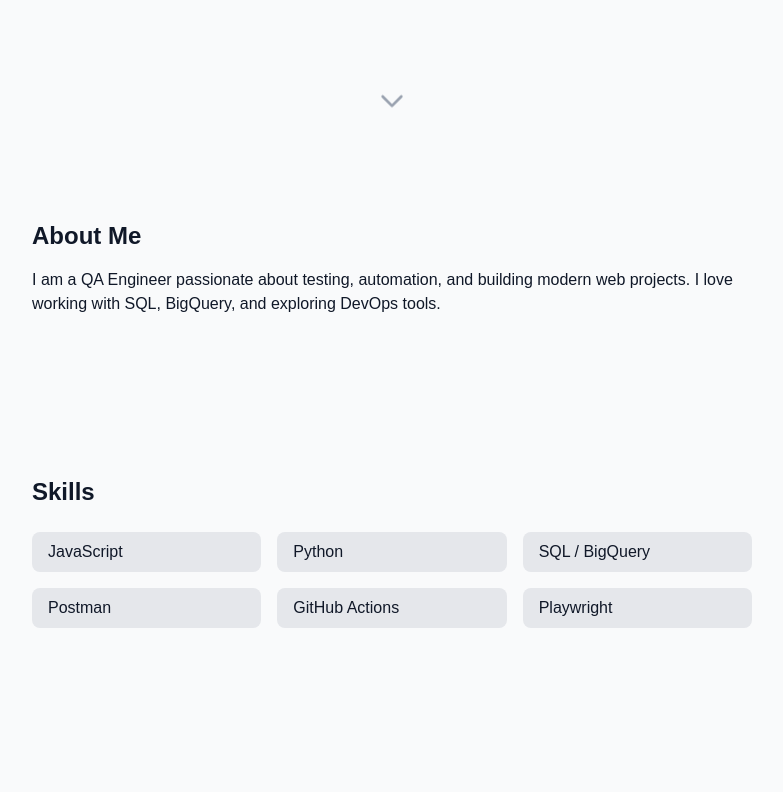
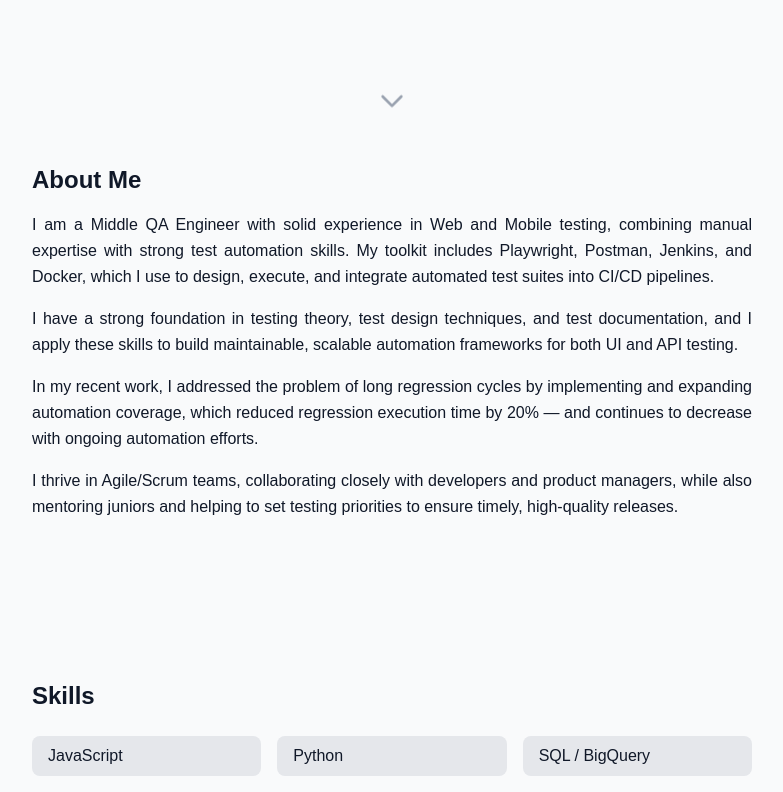
Before and after one commit to kosherenkov/next-portfolio-site, a Next.js app: page / in a window 1280 px wide. Shown: the part 660-1452 px from the top of the page, without its empty margins (248-1031 px from the left). Built offline with nearby package versions, Linux system fonts and the light colour scheme.

Commit message:
PORT-6: update text in About me section

```diff
--- a/src/app/page.tsx
+++ b/src/app/page.tsx
@@ -37,20 +37,33 @@ export default function Home() {
       </section>
 
       {/* Down arrow for scroll hint (always visible below Hero) */}
-  <div className="pointer-events-none z-40 absolute left-1/2 -translate-x-1/2 bottom-4">
-    <svg width="32" height="32" fill="none" stroke="currentColor" strokeWidth="2" viewBox="0 0 24 24" className="animate-bounce text-gray-400 dark:text-gray-200">
+  <a
+    href="#about"
+    className="z-40 absolute left-1/2 -translate-x-1/2 bottom-4 cursor-pointer group"
+    aria-label="Scroll to About Me"
+  >
+    <svg width="32" height="32" fill="none" stroke="currentColor" strokeWidth="2" viewBox="0 0 24 24" className="animate-bounce text-gray-400 dark:text-gray-200 group-hover:text-blue-500 transition-colors">
       <path strokeLinecap="round" strokeLinejoin="round" d="M19 9l-7 7-7-7" />
     </svg>
-  </div>
+  </a>
 
   {/* About */}
-      <section className="max-w-3xl mx-auto py-20 px-6">
+  <section id="about" className="max-w-3xl mx-auto pt-6 pb-20 px-6">
         <h2 className="text-2xl font-semibold mb-4">About Me</h2>
-        <p>
-          I am a QA Engineer passionate about testing, automation, and building
-          modern web projects. I love working with SQL, BigQuery, and exploring
-          DevOps tools.
-        </p>
+        <div className="text-justify space-y-4 text-base leading-relaxed">
+          <p>
+            I am a Middle QA Engineer with solid experience in Web and Mobile testing, combining manual expertise with strong test automation skills. My toolkit includes Playwright, Postman, Jenkins, and Docker, which I use to design, execute, and integrate automated test suites into CI/CD pipelines.
+          </p>
+          <p>
+            I have a strong foundation in testing theory, test design techniques, and test documentation, and I apply these skills to build maintainable, scalable automation frameworks for both UI and API testing.
+          </p>
+          <p>
+            In my recent work, I addressed the problem of long regression cycles by implementing and expanding automation coverage, which reduced regression execution time by 20% — and continues to decrease with ongoing automation efforts.
+          </p>
+          <p>
+            I thrive in Agile/Scrum teams, collaborating closely with developers and product managers, while also mentoring juniors and helping to set testing priorities to ensure timely, high-quality releases.
+          </p>
+        </div>
       </section>
 
       {/* Skills */}
```
